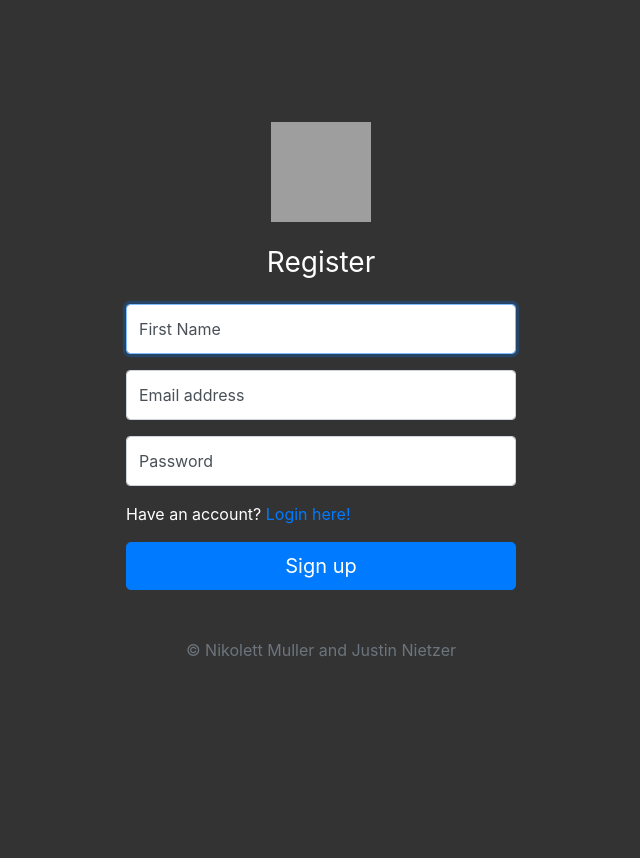
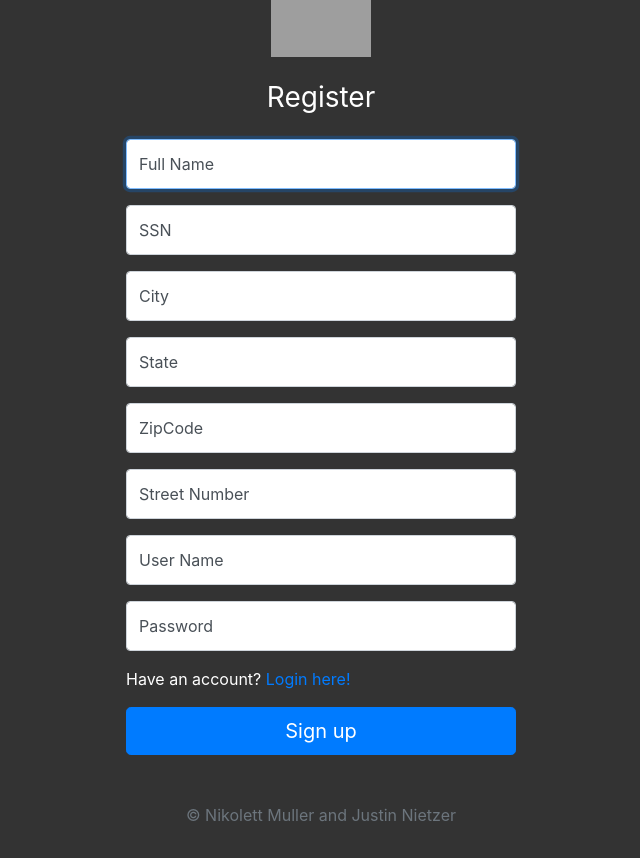
Before and after one commit to JustinNietz/CS631-Bank, a Flask app: page /register in a window 1280 px wide. Shown: the whole page, without its empty margins (319-959 px from the left). Before the commit the page ends 657 px from the top, so only its background shows below. Run offline with Flask 2, Linux system fonts and the light colour scheme; some libraries are stand-ins or nearby versions; grey boxes are pictures that could not be loaded.

Commit message:
Added registering functionality

```diff
--- a/app/app.py
+++ b/app/app.py
@@ -31,17 +31,18 @@ mysql.init_app(app)
 
 db = MySQL(app)
 
+
 @app.route('/')
 def index():
     return render_template('index.html')
 
+@app.route('/send', methods=['GET', 'POST'])
+def account_success():
+    return render_template('accountsuccess.html')
+
 @app.route('/about')
 def about_page():
     return render_template('about.html')
-
-@app.route('/team')
-def team_page():
-    return render_template('team.html')
 
 @app.route('/emplogin', methods=['GET', 'POST'])
 def emp_login_check():
@@ -83,23 +84,23 @@ def cust_login_check():
 def new_user():
     if request.method == "POST":
         recipient = request.form['two']
-        msg = Message('Thanks for signing up to Homes!', recipients=[recipient])
-        msg.body = ('To login, please click here: '
-                    'localhost:5000')
-        msg.html = ('<h1>Thanks for signing up to Homes!</h1>'
-                    '<p>To login, please click here: '
-                    '<a clicktracking="off" href="http://localhost:5000/login">http://localhost:5000/login</a></p>')
-        mail.send(msg)
-        flash(f'An email was sent to {recipient}. Please verify your email to login.')
+        msg = Message('Thanks for signing up to CS631Bank!', recipients=[recipient])
         if "one" in request.form and "two" in request.form and "three" in request.form:
-            username = request.form['one']
-            email = request.form['two']
-            password = request.form['three']
+            customername = request.form['one']
+            cust_ssn = request.form['two']
+            city = request.form['three']
+            state = request.form['four']
+            zipcode = request.form['five']
+            streetnum = request.form['six']
+            username = request.form['seven']
+            password = request.form['eight']
             cursor = mysql.get_db().cursor()
-            cursor.execute('INSERT INTO tblloginImport(name, email, password)VALUES(%s,%s,%s)', (username, email, password))
+            cursor.execute('INSERT INTO customer(customer_ssn, city, state, zipcode, streetnum, customername, customerlogin, customerpassword)VALUES(%s,%s,%s,%s,%s,%s,%s,%s)', (cust_ssn, city, state, zipcode, streetnum, customername, username, password))
             mysql.get_db().commit()
-            return redirect(url_for('send_grid'))
+            return redirect(url_for('account_success'))
     return render_template("register.html")
+
+
 
 @app.route('/emphomepage', methods=['GET'])
 def emp_home_page():
@@ -142,7 +143,7 @@ def record_view(home_id):
     values.append(int(list(List.values())[0]) - int(list(Sell.values())[0]))
     cursor.execute('SELECT * FROM tblhomesImport WHERE id=%s', home_id)
     result = cursor.fetchall()
-    return render_template('view.html', title='Home Sell and List Prices with Profits Data', max=300, home=result[0], labels=labels, legend=legend, values=values)
+    return render_template('empview.html', title='Home Sell and List Prices with Profits Data', max=300, home=result[0], labels=labels, legend=legend, values=values)
 
 @app.route('/edit/<int:home_id>', methods=['GET'])
 def form_edit_get(home_id):
--- a/app/templates/empview.html
+++ b/app/templates/empview.html
@@ -1,4 +1,4 @@
-{% extends "layout.html" %}
+{% extends "emplayout.html" %}
 {% block content %}
 
 <h1>EMPLOYEE</h1>
--- a/app/templates/register.html
+++ b/app/templates/register.html
@@ -27,25 +27,49 @@
         </div>
 
         <div class="form-label-group">
-            <input name="one" type="text" id="inputName" class="form-control" placeholder="First Name"
+            <input name="one" type="text" id="inputName" class="form-control" placeholder="Full Name"
                    required="" autofocus="">
-            <label for="inputName">First Name</label>
+            <label for="inputName">Full Name</label>
         </div>
         <div class="form-label-group">
-            <input name="two" type="email" id="inputEmail" class="form-control" placeholder="Email address"
+            <input name="two" type="text" id="inputSSN" class="form-control" placeholder="SSN"
                    required="" autofocus="">
-            <label for="inputEmail">Email address</label>
+            <label for="inputName">SSN</label>
         </div>
-
+                <div class="form-label-group">
+            <input name="three" type="text" id="inputCity" class="form-control" placeholder="City"
+                   required="" autofocus="">
+            <label for="inputName">City</label>
+        </div>
+                <div class="form-label-group">
+            <input name="four" type="text" id="inputState" class="form-control" placeholder="State"
+                   required="" autofocus="">
+            <label for="inputName">State</label>
+        </div>
+                <div class="form-label-group">
+            <input name="five" type="text" id="inputZipCode" class="form-control" placeholder="ZipCode"
+                   required="" autofocus="">
+            <label for="inputName">ZipCode</label>
+        </div>
+                <div class="form-label-group">
+            <input name="six" type="text" id="inputStreetNumber" class="form-control" placeholder="Street Number"
+                   required="" autofocus="">
+            <label for="inputName">Street Number</label>
+        </div>
+                <div class="form-label-group">
+            <input name="seven" type="text" id="inputUserName" class="form-control" placeholder="User Name"
+                   required="" autofocus="">
+            <label for="inputName">User Name</label>
+        </div>
         <div class="form-label-group">
-            <input name="three" type="password" id="inputPassword" class="form-control" placeholder="Password"
+            <input name="eight" type="password" id="inputPassword" class="form-control" placeholder="Password"
                    required="">
             <label for="inputPassword">Password</label>
         </div>
 
         <div class="checkbox mb-3 font">
             <p>Have an account?
-                <a href="/login">Login here!</a>
+                <a href="/custlogin">Login here!</a>
             </p>
         </div>
 
```
Also changed, not shown: app/templates/accountsuccess.html (added, +70 -0 lines), app/templates/custview.html (+5 -11 lines), app/templates/emplayout.html (renamed from app/templates/layout.html).
